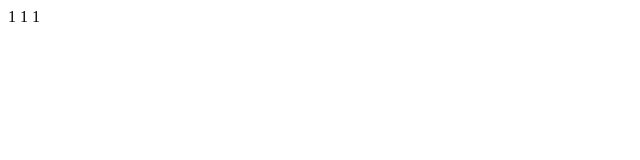
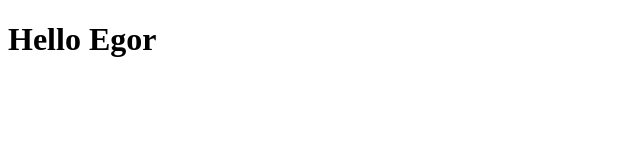
Before and after one commit to HBArck/distributed-computing, a plain HTML site: page public/index.html in a window 1280 px wide. Shown: the whole page, without its empty margins (0-640 px from the left). Drawn offline with Linux system fonts and the light colour scheme.

Commit message:
hello world1

```diff
--- a/index.html
+++ b/public/index.html
@@ -4,6 +4,6 @@
     <title></title>
 </head>
 <body>
-    1 1 1
+<h1>Hello Egor</h1>
 </body>
 </html>
```
